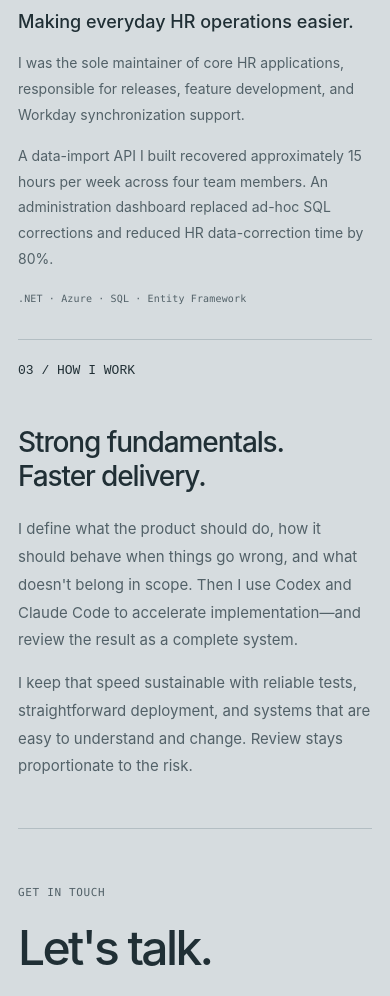
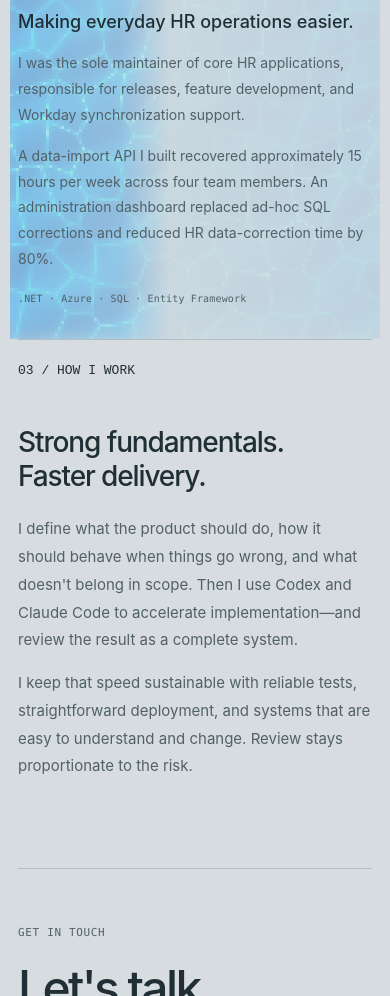
Before and after one commit to brittain9/alexanderbrittaindotcom, a website: page public/index.html in a window 390 px wide. Shown: the part 2528-3524 px from the top of the page. Drawn offline with Linux system fonts and the light colour scheme.

Commit message:
Adapt portfolio animations for mobile

```diff
--- a/public/app.js
+++ b/public/app.js
@@ -43,8 +43,12 @@ function installRunner() {
   if (!ctx) return;
   section.append(canvas);
   const pointer = matchMedia('(hover: hover) and (pointer: fine)');
+  const touch = matchMedia('(hover: none), (pointer: coarse)');
   const reduced = matchMedia('(prefers-reduced-motion: reduce)');
-  let hovered = false, visible = false, frame = 0, previous = 0, elapsed = 0;
+  const windupDuration = .48;
+  const runDuration = 1.5;
+  const resetDuration = .12;
+  let hovered = false, visible = false, mobileTriggered = false, mobileRunning = false, frame = 0, previous = 0, elapsed = 0;
   let ink = '';
 
   function shape(points) {
@@ -52,25 +56,69 @@ function installRunner() {
     points.forEach(([x,y],i) => i ? ctx.lineTo(x,y) : ctx.moveTo(x,y));
     ctx.closePath(); ctx.fill();
   }
-  function leg(phase, back) {
+  function smooth(value) {
+    const t = Math.max(0, Math.min(1, value));
+    return t * t * (3 - 2 * t);
+  }
+  function leg(phase, back, spin) {
     const stride = Math.sin(phase);
     const lift = Math.max(0, Math.cos(phase));
-    const footX = 31 + stride * 10;
-    const footY = 28 - lift * 8;
+    const runX = 31 + stride * 10;
+    const runY = 28 - lift * 8;
+    const footX = runX + (30 + Math.cos(phase) * 9 - runX) * spin;
+    const footY = runY + (23 + Math.sin(phase) * 6 - runY) * spin;
     ctx.globalAlpha = back ? .65 : 1;
     ctx.lineWidth = 1.5;
-    ctx.beginPath();ctx.moveTo(29,18);ctx.lineTo(31 + stride * 3,23 - lift * 2);ctx.lineTo(footX,footY);ctx.lineTo(footX + 5,footY);ctx.stroke();
+    const kneeX = (29 + footX) / 2 + 2;
+    const kneeY = (18 + footY) / 2;
+    ctx.beginPath();ctx.moveTo(29,18);ctx.lineTo(kneeX,kneeY);ctx.lineTo(footX,footY);
+    ctx.lineTo(footX + 4 * (1 - spin) - Math.sin(phase) * 3 * spin,footY + Math.cos(phase) * 2 * spin);ctx.stroke();
     ctx.globalAlpha = 1;
   }
-  function paint(time) {
+  function revTrails(phase, strength) {
+    // Faint motion trails support the connected legs rather than replacing them.
+    ctx.lineWidth = .7;
+    ctx.globalAlpha = .24 * strength;
+    for (const offset of [0, Math.PI]) {
+      ctx.beginPath();
+      ctx.ellipse(30,23,10,6.5,0,phase + offset - .9,phase + offset);
+      ctx.stroke();
+    }
+    ctx.globalAlpha = 1;
+  }
+  function paint(time, loop = true) {
     ctx.clearRect(0,0,canvas.width,canvas.height);
-    const travel = reduced.matches ? .38 : (time / 3) % 1;
-    const x = travel * Math.max(0,canvas.width - 56);
-    const phase = reduced.matches ? .8 : time * 24;
-    const bob = reduced.matches ? 0 : Math.sin(phase * 2) * .6;
-    ctx.save();ctx.translate(Math.round(x),Math.round(bob));
+    const cycleTime = reduced.matches ? 0 : loop ? time % (windupDuration + runDuration + resetDuration) : time;
+    const revving = !reduced.matches && cycleTime < windupDuration;
+    const runTime = Math.max(0,cycleTime - windupDuration);
+    if (!reduced.matches && runTime >= runDuration) return false;
+    const progress = runTime / runDuration;
+    // Integrate a short acceleration, then keep the dash quick and even.
+    const ramp = .12;
+    const travel = reduced.matches ? .38 : progress < ramp
+      ? progress * progress / (2 * ramp * (1 - ramp / 2))
+      : (progress - ramp / 2) / (1 - ramp / 2);
+    const windup = cycleTime / windupDuration;
+    const spin = reduced.matches ? 0 : revving ? smooth(windup / .35) : 1 - smooth(runTime / .18);
+    const crouch = reduced.matches ? 0 : revving ? Math.sin(windup * Math.PI) : 0;
+    // Continuous phase avoids a leg-pose jump at launch; rotation builds in speed.
+    const revPhase = 16 * windupDuration + 24 * windupDuration;
+    const phase = reduced.matches ? .8 : revving
+      ? 16 * cycleTime + 24 * cycleTime * cycleTime / windupDuration
+      : revPhase + 24 * runTime + 4 * (1 - Math.exp(-runTime * 10));
+    const x = reduced.matches ? travel * Math.max(0,canvas.width - 56)
+      : 5 + travel * (canvas.width + 3) - crouch * 2;
+    const bob = reduced.matches ? 0 : (1 - spin) * Math.sin(phase * 2) * .45;
+    ctx.save();ctx.translate(x,1 + bob);
     ctx.fillStyle = ink;ctx.strokeStyle = ink;
-    leg(phase + Math.PI,true);
+    if (spin > 0) revTrails(phase,spin);
+    leg(phase + Math.PI,true,spin);
+    ctx.save();
+    ctx.translate(29,18);
+    const lean = reduced.matches ? 0 : revving ? -.035 * crouch : .06 * (1 - smooth(runTime / .3));
+    ctx.rotate(lean);
+    ctx.scale(1 + crouch * .035,1 - crouch * .09);
+    ctx.translate(-29,-18);
     // Long tail, forward-leaning body, arched neck, pointed beak and crest.
     shape([[24,17],[2,8],[5,7],[23,11],[5,4],[10,4],[29,12]]);
     ctx.beginPath();ctx.ellipse(28,15,9,5,-.2,0,Math.PI*2);ctx.fill();
@@ -78,32 +126,69 @@ function installRunner() {
     ctx.beginPath();ctx.ellipse(40,6,5,3.5,0,0,Math.PI*2);ctx.fill();
     shape([[43,5],[54,7],[43,8]]);
     shape([[37,5],[29,1],[37,2],[32,0],[40,2],[37,0],[43,3],[42,5]]);
-    leg(phase,false);
     // Cutouts stay transparent so both site themes use the same silhouette.
     ctx.globalCompositeOperation = 'destination-out';
     ctx.fillRect(41,5,1,1);
     ctx.lineWidth = .7;ctx.beginPath();ctx.moveTo(24,14);ctx.quadraticCurveTo(29,17,33,13);ctx.stroke();
     ctx.restore();
+    leg(phase,false,spin);
+    ctx.restore();
+    return true;
   }
   function tick(now) {
     elapsed += Math.min(40,now - previous) / 1000;previous = now;
     paint(elapsed);frame = requestAnimationFrame(tick);
   }
+  function mobileTick(now) {
+    elapsed += Math.min(40,now - previous) / 1000;previous = now;
+    if (paint(elapsed,false)) frame = requestAnimationFrame(mobileTick);
+    else { mobileRunning = false; sync(); }
+  }
   function sync() {
     cancelAnimationFrame(frame);frame = 0;
-    const active = hovered && visible && pointer.matches && !document.hidden;
+    const desktopActive = hovered && visible && pointer.matches;
+    const mobileActive = touch.matches && visible && mobileTriggered && (mobileRunning || reduced.matches);
+    const active = (desktopActive || mobileActive) && !document.hidden;
     section.classList.toggle('runner-active',active);
     if (!active) return;
     ink = getComputedStyle(section).getPropertyValue('--ink').trim();
-    paint(elapsed);
-    if (!reduced.matches) { previous = performance.now();frame = requestAnimationFrame(tick); }
+    if (touch.matches) {
+      paint(reduced.matches ? 0 : elapsed,false);
+      if (mobileRunning && !reduced.matches) { previous = performance.now();frame = requestAnimationFrame(mobileTick); }
+    } else {
+      paint(elapsed);
+      if (!reduced.matches) { previous = performance.now();frame = requestAnimationFrame(tick); }
+    }
   }
   new ResizeObserver(() => {canvas.width = Math.max(56,Math.round(section.clientWidth / 2));canvas.height = 32;sync();}).observe(section);
-  new IntersectionObserver(([entry]) => {visible = entry.isIntersecting;sync();}).observe(section);
-  section.addEventListener('pointerenter',event => {hovered = event.pointerType !== 'touch';sync();});
+  new IntersectionObserver(([entry]) => {
+    visible = entry.isIntersecting;
+    if (touch.matches) {
+      if (!visible) { mobileTriggered = false; mobileRunning = false; elapsed = 0; }
+      else if (entry.intersectionRatio >= .35 && !mobileTriggered) {
+        mobileTriggered = true;
+        if (!reduced.matches) { mobileRunning = true; elapsed = 0; }
+      }
+    }
+    sync();
+  }, {threshold:[0,.35]}).observe(section);
+  section.addEventListener('pointerenter',event => {
+    hovered = event.pointerType !== 'touch';
+    if (hovered) elapsed = 0;
+    sync();
+  });
   section.addEventListener('pointerleave',() => {hovered = false;sync();});
   pointer.addEventListener('change',() => {hovered = false;sync();});
-  reduced.addEventListener('change',sync);
+  touch.addEventListener('change',() => {
+    if (touch.matches && visible) { mobileTriggered = true; if (!reduced.matches) { mobileRunning = true; elapsed = 0; } }
+    else { mobileTriggered = false; mobileRunning = false; }
+    sync();
+  });
+  reduced.addEventListener('change',() => {
+    if (reduced.matches) mobileRunning = false;
+    else if (touch.matches && visible && mobileTriggered) { mobileRunning = true; elapsed = 0; }
+    sync();
+  });
   document.addEventListener('visibilitychange',sync);
   new MutationObserver(sync).observe(root,{attributes:true,attributeFilter:['data-theme']});
   matchMedia('(prefers-color-scheme: dark)').addEventListener('change',sync);
@@ -111,7 +196,9 @@ function installRunner() {
 installRunner();
 // Render at one pixel per three CSS pixels: sharp pixel art with very little work.
 const artPointer = matchMedia('(hover: hover) and (pointer: fine)');
+const artTouch = matchMedia('(hover: none), (pointer: coarse)');
 const artReducedMotion = matchMedia('(prefers-reduced-motion: reduce)');
+const mobileArtDuration = 1700;
 
 document.querySelectorAll('[data-art]').forEach((row) => {
   const layer = document.createElement('div');
@@ -126,6 +213,8 @@ document.querySelectorAll('[data-art]').forEach((row) => {
   let visible = false;
   let frame = 0;
   let lastPaint = -Infinity;
+  let mobileStart = 0;
+  let mobileRevealed = false;
 
   let renderArtwork;
   function draw(time) {
@@ -139,15 +228,32 @@ document.querySelectorAll('[data-art]').forEach((row) => {
     }
     frame = requestAnimationFrame(tick);
   }
+  function mobileTick(now) {
+    if (now - lastPaint >= 1000 / 30) {
+      draw((now - mobileStart) / 1000);
+      lastPaint = now;
+    }
+    if (now - mobileStart < mobileArtDuration) frame = requestAnimationFrame(mobileTick);
+  }
 
   function sync() {
     cancelAnimationFrame(frame);
     frame = 0;
-    const active = hovered && visible && artPointer.matches && !document.hidden;
-    row.classList.toggle('art-active', active);
+    const desktopActive = hovered && visible && artPointer.matches;
+    const mobileActive = artTouch.matches && visible && mobileRevealed;
+    const active = (desktopActive || mobileActive) && !document.hidden;
+    row.classList.toggle('art-active', desktopActive && !document.hidden);
+    row.classList.toggle('art-mobile-active', mobileActive && !document.hidden);
     if (!active) return;
-    draw(artReducedMotion.matches ? 0 : performance.now() / 1000);
-    if (!artReducedMotion.matches) frame = requestAnimationFrame(tick);
+    if (mobileActive) {
+      if (!mobileStart) mobileStart = performance.now();
+      draw(artReducedMotion.matches ? 0 : (performance.now() - mobileStart) / 1000);
+      lastPaint = performance.now();
+      if (!artReducedMotion.matches && performance.now() - mobileStart < mobileArtDuration) frame = requestAnimationFrame(mobileTick);
+    } else {
+      draw(artReducedMotion.matches ? 0 : performance.now() / 1000);
+      if (!artReducedMotion.matches) frame = requestAnimationFrame(tick);
+    }
   }
 
   new ResizeObserver(() => {
@@ -156,10 +262,18 @@ document.querySelectorAll('[data-art]').forEach((row) => {
     renderArtwork = createExperienceArtwork(row.dataset.art, canvas.width, canvas.height);
     sync();
   }).observe(row);
-  new IntersectionObserver(([entry]) => { visible = entry.isIntersecting; sync(); }).observe(row);
+  new IntersectionObserver(([entry]) => {
+    visible = entry.isIntersecting;
+    if (artTouch.matches) {
+      if (!visible) { mobileRevealed = false; mobileStart = 0; }
+      else if (entry.intersectionRatio >= .35 && !mobileRevealed) { mobileRevealed = true; mobileStart = performance.now(); lastPaint = -Infinity; }
+    }
+    sync();
+  }, {threshold:[0,.35]}).observe(row);
   row.addEventListener('pointerenter', (event) => { hovered = event.pointerType !== 'touch'; sync(); });
   row.addEventListener('pointerleave', () => { hovered = false; sync(); });
   artPointer.addEventListener('change', () => { hovered = false; sync(); });
+  artTouch.addEventListener('change', () => { mobileRevealed = visible && artTouch.matches; mobileStart = mobileRevealed ? performance.now() : 0; lastPaint = -Infinity; sync(); });
   artReducedMotion.addEventListener('change', sync);
   document.addEventListener('visibilitychange', sync);
 });
--- a/public/workbench.css
+++ b/public/workbench.css
@@ -10,6 +10,7 @@
 .work-art::after{content:'';position:absolute;inset:0;background:linear-gradient(90deg,color-mix(in srgb,var(--bg) 58%,transparent),color-mix(in srgb,var(--bg) 68%,transparent) 30%,color-mix(in srgb,var(--bg) 94%,transparent) 43%,color-mix(in srgb,var(--bg) 88%,transparent));box-shadow:inset 0 14px 25px -20px var(--bg),inset 0 -14px 25px -20px var(--bg)}
 .work-row[data-art]>div:not(.work-art){position:relative}
 @media(hover:hover) and (pointer:fine){.work-row.art-active .work-art{opacity:1}}
+@media(hover:none),(pointer:coarse){.work-row.art-mobile-active .work-art{opacity:1}}
 @media(prefers-reduced-motion:reduce){.work-art{transition:none}}
 .technical{color-scheme:dark;--art-bleed:24px;--hero-dot-base:.19;--hero-dot-hover:.42;--hero-dot-radius:.8}
 :root{--light-bg:#d6dcdf;--light-ink:#202f35;--light-muted:#526168;--light-accent:#275e4d;--light-line:#b3bec3;--light-panel:#eef1f2;--light-glow:#cbd5d8;--light-dot:#4e6b6838;--light-button-hover:#1d493d}
@@ -52,7 +53,7 @@
 .technical .approach{position:relative;grid-template-columns:1fr 1.7fr;padding:24px 0 88px;border-top:0}
 .approach-runner{position:absolute;left:0;bottom:12px;width:100%;height:64px;pointer-events:none;image-rendering:pixelated;opacity:0;transition:opacity .25s ease}
 @media(hover:hover) and (pointer:fine){.approach.runner-active .approach-runner{opacity:1}}
-@media(hover:none),(pointer:coarse){.technical .approach{padding-bottom:48px}}
+@media(hover:none),(pointer:coarse){.technical .approach{padding-bottom:88px}.approach.runner-active .approach-runner{opacity:1}}
 @media(prefers-reduced-motion:reduce){.approach-runner{transition:none}}
 .technical .contact{padding-block:48px}
 .technical .work-row p,.working-copy p{line-height:1.85}
```
Also changed, not shown: public/index.html (+2 -2 lines).
